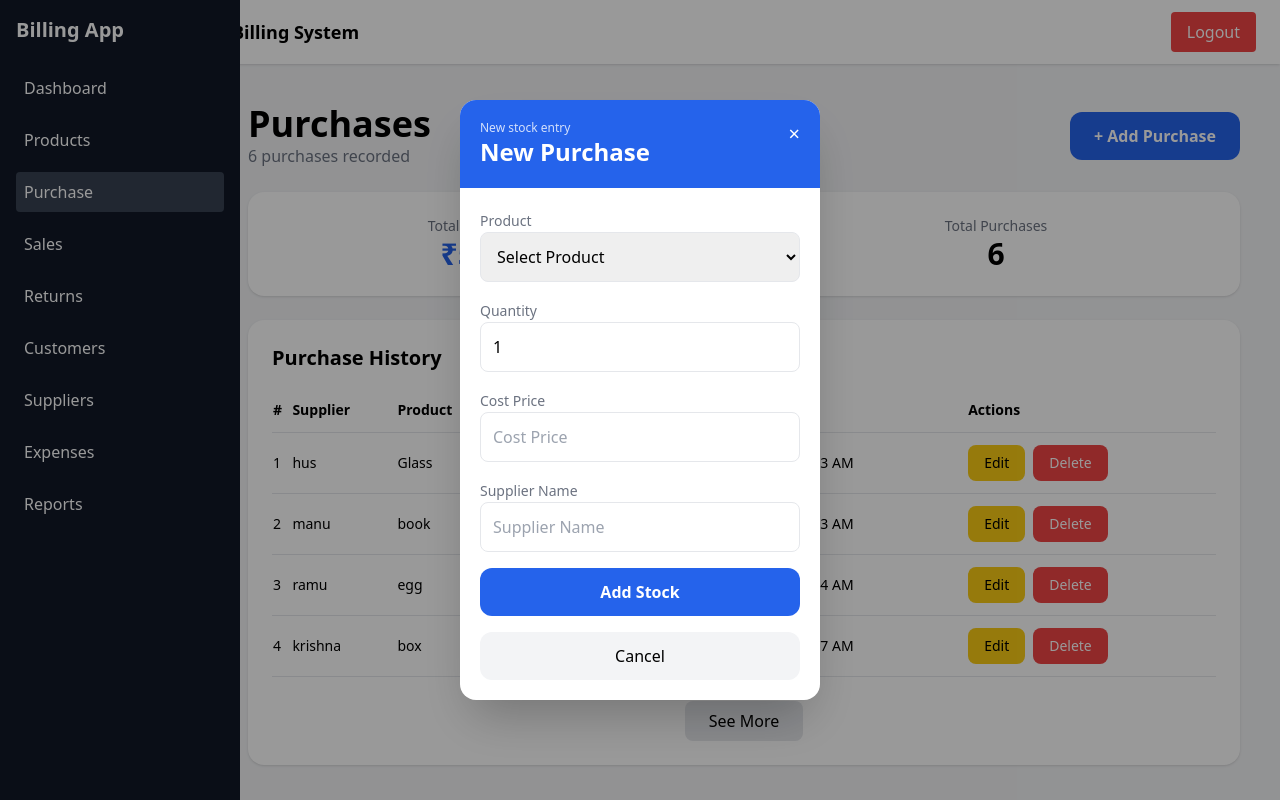
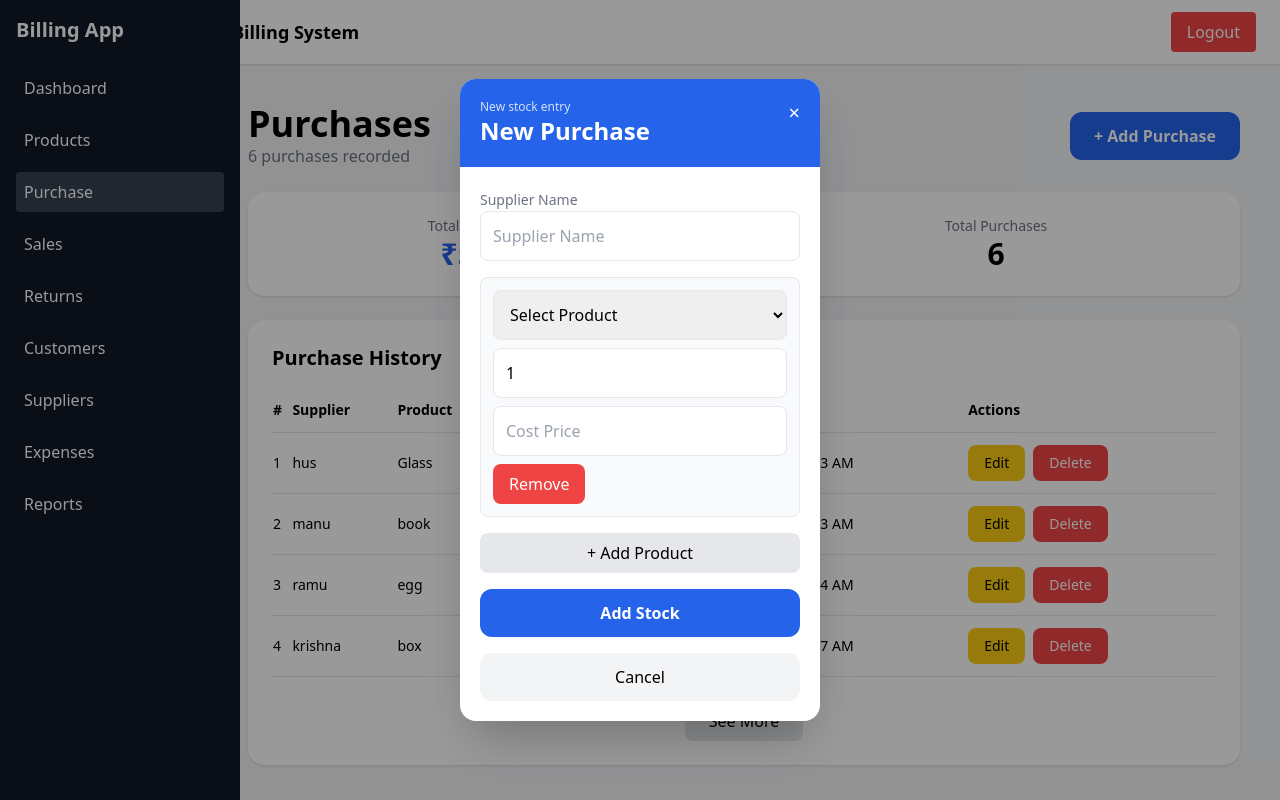
Before and after one commit to athirapattayil103-png/billing-system, a React (Vite) app: page /app/purchase in a window 1280 px wide. Both pictures are taken after a click on the button "+ Add Purchase". Built offline with nearby package versions, Linux system fonts and the light colour scheme; data requests are answered from the project's data file.

Commit message:
Update purchase multi

```diff
--- a/db.json
+++ b/db.json
@@ -7,14 +7,6 @@
     }
   ],
   "products": [
-    {
-      "id": "1",
-      "name": "Rice",
-      "price": 50,
-      "stock": 173,
-      "minStock": 10,
-      "category": "food"
-    },
     {
       "id": "d6d3",
       "name": "egg",
@@ -27,7 +19,7 @@
       "id": "cd9f",
       "name": "book",
       "price": 50,
-      "stock": 300,
+      "stock": 299,
       "minStock": 200,
       "category": "stationary"
     },
@@ -35,7 +27,7 @@
       "id": "1b27",
       "name": "pen",
       "price": 10,
-      "stock": 108,
+      "stock": 105,
       "minStock": 100,
       "category": "stationary"
     },
@@ -67,7 +59,7 @@
       "id": "37ee",
       "name": "water bottel",
       "price": 170,
-      "stock": 105,
+      "stock": 103,
       "minStock": 40,
       "category": "stationary"
     },
@@ -75,7 +67,7 @@
       "id": "3d7d",
       "name": "color pen",
       "price": 200,
-      "stock": 170,
+      "stock": 169,
       "minStock": 70,
       "category": "stationary"
     },
@@ -94,6 +86,14 @@
       "stock": 9,
       "minStock": 5,
       "category": "stationary"
+    },
+    {
+      "id": "f017",
+      "name": "Rice",
+      "price": 250,
+      "stock": 37,
+      "minStock": 20,
+      "category": "food"
     }
   ],
   "purchases": [
@@ -108,7 +108,7 @@
     },
     {
       "id": "98d0",
-      "productId": "1",
+      "productId": null,
       "productName": "Rice",
       "quantity": 90,
       "cost": 900,
@@ -203,24 +203,87 @@
       "date": "2026-04-27T06:49:28.487Z"
     },
     {
-      "id": "9a98",
+      "id": "7f01",
+      "invoiceNo": "INV-S-0001",
       "customer": "miya",
-      "productId": "645c",
-      "productName": "Glass",
-      "price": 100,
+      "items": [
+        {
+          "productId": "37ee",
+          "productName": "water bottel",
+          "price": 170,
+          "quantity": 2,
+          "subtotal": 340
+        },
+        {
+          "productId": "cd9f",
+          "productName": "book",
+          "price": 50,
+          "quantity": 1,
+          "subtotal": 50
+        },
+        {
+          "productId": "1b27",
+          "productName": "pen",
+          "price": 10,
+          "quantity": 3,
+          "subtotal": 30
+        }
+      ],
+      "productId": "37ee",
+      "productName": "3 items",
+      "price": 170,
       "quantity": 2,
-      "total": 200,
-      "date": "2026-05-11T04:31:48.273Z"
+      "total": 420,
+      "receivedAmount": 220,
+      "pending": 200,
+      "status": "Pending",
+      "date": "2026-05-11T07:08:28.400Z"
     },
     {
-      "id": "7ccf",
+      "id": "32a0",
+      "invoiceNo": "INV-S-0002",
       "customer": "hasna",
-      "productId": "645c",
-      "productName": "Glass",
-      "price": 100,
-      "quantity": 1,
-      "total": 100,
-      "date": "2026-05-11T04:38:53.937Z"
+      "items": [
+        {
+          "productId": "3d7d",
+          "productName": "color pen",
+          "price": 200,
+          "quantity": 2,
+          "subtotal": 400
+        }
+      ],
+      "productId": "3d7d",
+      "productName": "color pen",
+      "price": 200,
+      "quantity": 2,
+      "total": 400,
+      "receivedAmount": 350,
+      "pending": 50,
+      "status": "Pending",
+      "date": "2026-05-11T07:09:59.696Z"
+    },
+    {
+      "id": "17ca",
+      "invoiceNo": "INV-S-0003",
+      "customer": "priya",
+      "items": [
+        {
+          "productId": "f017",
+          "productName": "Rice",
+          "price": 250,
+          "quantity": 5,
+          "subtotal": 1250
+        }
+      ],
+      "productId": "f017",
+      "productName": "Rice",
+      "price": 250,
+      "quantity": 5,
+      "total": 1250,
+      "receivedAmount": 1000,
+      "pending": 250,
+      "status": "Pending",
+      "date": "2026-05-11T07:13:38.834Z"
     }
   ],
   "expenses": [
@@ -290,7 +353,7 @@
     {
       "id": "a59a",
       "type": "purchase",
-      "productId": "1",
+      "productId": null,
       "productName": "Rice",
       "qty": 18,
       "amount": 900,
@@ -328,6 +391,32 @@
       "total": 100,
       "type": "sale",
       "date": "2026-05-11T04:39:10.035Z"
+    },
+    {
+      "id": "28f2",
+      "type": "sale",
+      "invoiceNo": "INV-S-0002",
+      "saleId": "32a0",
+      "customer": "hasna",
+      "productId": "3d7d",
+      "productName": "color pen",
+      "qty": 1,
+      "amount": 200,
+      "reason": "-",
+      "date": "2026-05-11T07:10:38.626Z"
+    },
+    {
+      "id": "62e3",
+      "type": "sale",
+      "invoiceNo": "INV-S-0003",
+      "saleId": "17ca",
+      "customer": "priya",
+      "productId": "f017",
+      "productName": "Rice",
+      "qty": 2,
+      "amount": 500,
+      "reason": "-",
+      "date": "2026-05-11T07:16:24.953Z"
     }
   ]
 }
--- a/src/pages/Purchase.jsx
+++ b/src/pages/Purchase.jsx
@@ -12,14 +12,28 @@ const Purchase = () => {
   const [purchases, setPurchases] = useState([]);
   const [showModal, setShowModal] = useState(false);
   const [showAll, setShowAll] = useState(false);
+  // const [editId, setEditId] = useState(null);
+
+  // const [form, setForm] = useState({
+  //   productId: "",
+  //   quantity: 1,
+  //   cost: "",
+  //   supplier: "",
+  // });
+
+
+
   const [editId, setEditId] = useState(null);
 
-  const [form, setForm] = useState({
+const [supplier, setSupplier] = useState("");
+
+const [items, setItems] = useState([
+  {
     productId: "",
     quantity: 1,
     cost: "",
-    supplier: "",
-  });
+  },
+]);
 
   // FETCH DATA
   const fetchData = async () => {
@@ -39,92 +53,200 @@ const Purchase = () => {
   }, []);
 
   // HANDLE INPUT
-  const handleChange = (e) => {
-    setForm({
-      ...form,
-      [e.target.name]: e.target.value,
-    });
+  // const handleChange = (e) => {
+  //   setForm({
+  //     ...form,
+  //     [e.target.name]: e.target.value,
+  //   });
+  // };
+
+  const handleItemChange = (index, field, value) => {
+  const updated = [...items];
+  updated[index][field] = value;
+  setItems(updated);
+};
+
+const addItemRow = () => {
+  setItems([
+    ...items,
+    {
+      productId: "",
+      quantity: 1,
+      cost: "",
+    },
+  ]);
+};
+
+const removeItemRow = (index) => {
+  if (items.length === 1) return;
+  setItems(items.filter((_, i) => i !== index));
 };
 
   // EDIT
+
   const handleEdit = (item) => {
-    setForm({
+  setSupplier(item.supplier || "-");
+
+  if (item.items && item.items.length > 0) {
+    setItems(item.items);
+  } else {
+    setItems([
+      {
         productId: item.productId || "",
         quantity: item.quantity || 1,
         cost: item.cost || "",
-      supplier: item.supplier || "",
-    });
+      },
+    ]);
+  }
 
   setEditId(item.id);
   setShowModal(true);
 };
+  // const handleEdit = (item) => {
+  //   setForm({
+  //     productId: item.productId || "",
+  //     quantity: item.quantity || 1,
+  //     cost: item.cost || "",
+  //     supplier: item.supplier || "",
+  //   });
+
+  //   setEditId(item.id);
+  //   setShowModal(true);
+  // };
 
   // ADD / UPDATE PURCHASE
   const handleSubmit = async (e) => {
     e.preventDefault();
 
-    if (!form.productId || !form.quantity || !form.cost) {
-      toast.error("Fill all fields ❌");
+    // if (!form.productId || !form.quantity || !form.cost) {
+    //   toast.error("Fill all fields ❌");
+    //   return;
+    // }
+    if (!items.length) {
+  toast.error("Add at least one product ❌");
   return;
 }
 
+for (const item of items) {
+  if (!item.productId || !item.quantity || !item.cost) {
+    toast.error("Fill all item fields ❌");
+    return;
+  }
+}
+
     try {
+      const purchaseItems = items.map((item) => {
   const selectedProduct = products.find(
-        (p) => String(p.id) === String(form.productId)
+    (p) => String(p.id) === String(item.productId)
   );
 
   if (!selectedProduct) {
-        toast.error("Product not found ❌");
-        return;
+    throw new Error("Product not found");
   }
 
-      const quantity = Number(form.quantity);
-      const cost = Number(form.cost);
-      const total = quantity * cost;
+  return {
+    productId: selectedProduct.id,
+    productName: selectedProduct.name,
+    quantity: Number(item.quantity),
+    cost: Number(item.cost),
+    total: Number(item.quantity) * Number(item.cost),
+  };
+});
+
+const grandTotal = purchaseItems.reduce(
+  (sum, item) => sum + item.total,
+  0
+);
+      // const selectedProduct = products.find(
+      //   (p) => String(p.id) === String(form.productId)
+      // );
+
+      // if (!selectedProduct) {
+      //   toast.error("Product not found ❌");
+      //   return;
+      // }
+
+      // const quantity = Number(form.quantity);
+      // const cost = Number(form.cost);
+      // const total = quantity * cost;
 
       // UPDATE PRODUCT STOCK
+      // await axios.put(`${BASE_URL}/products/${selectedProduct.id}`, {
+      //   ...selectedProduct,
+      //   stock: Number(selectedProduct.stock) + quantity,
+      // });
+      for (const item of purchaseItems) {
+  const selectedProduct = products.find(
+    (p) => String(p.id) === String(item.productId)
+  );
+
   await axios.put(`${BASE_URL}/products/${selectedProduct.id}`, {
     ...selectedProduct,
-        stock: Number(selectedProduct.stock) + quantity,
+    stock: Number(selectedProduct.stock) + Number(item.quantity),
   });
+}
 
       // UPDATE PURCHASE
       if (editId) {
         await axios.put(`${BASE_URL}/purchases/${editId}`, {
   id: editId,
-          supplier: form.supplier || "-",
-          productId: selectedProduct.id,
-          productName: selectedProduct.name,
-          quantity,
-          cost,
-          total,
+  supplier: supplier || "-",
+  items: purchaseItems,
+  productName: `${purchaseItems.length} items`,
+  total: grandTotal,
   date: new Date().toISOString(),
 });
+        // await axios.put(`${BASE_URL}/purchases/${editId}`, {
+        //   id: editId,
+        //   supplier: form.supplier || "-",
+        //   productId: selectedProduct.id,
+        //   productName: selectedProduct.name,
+        //   quantity,
+        //   cost,
+        //   total,
+        //   date: new Date().toISOString(),
+        // });
 
         toast.success("Purchase Updated Successfully ✅");
       }
 
       // ADD PURCHASE
       else {
+        // await axios.post(`${BASE_URL}/purchases`, {
+        //   supplier: form.supplier || "-",
+        //   productId: selectedProduct.id,
+        //   productName: selectedProduct.name,
+        //   quantity,
+        //   cost,
+        //   total,
+        //   date: new Date().toISOString(),
+        // });
         await axios.post(`${BASE_URL}/purchases`, {
-          supplier: form.supplier || "-",
-          productId: selectedProduct.id,
-          productName: selectedProduct.name,
-          quantity,
-          cost,
-          total,
+  supplier: supplier || "-",
+  items: purchaseItems,
+  productName: `${purchaseItems.length} items`,
+  total: grandTotal,
   date: new Date().toISOString(),
 });
 
         toast.success("Purchase Added Successfully ✅");
       }
 
-      setForm({
+      // setForm({
+      //   productId: "",
+      //   quantity: 1,
+      //   cost: "",
+      //   supplier: "",
+      // });
+      setSupplier("");
+
+setItems([
+  {
     productId: "",
     quantity: 1,
     cost: "",
-        supplier: "",
-      });
+  },
+]);
 
       setEditId(null);
       setShowModal(false);
@@ -179,12 +301,21 @@ const Purchase = () => {
             setShowModal(true);
             setEditId(null);
 
-            setForm({
+            // setForm({
+            //   productId: "",
+            //   quantity: 1,
+            //   cost: "",
+            //   supplier: "",
+            // });
+            setSupplier("");
+
+setItems([
+  {
     productId: "",
     quantity: 1,
     cost: "",
-              supplier: "",
-            });
+  },
+]);
           }}
           className="bg-blue-600 hover:bg-blue-700 text-white px-6 py-3 rounded-xl font-semibold"
         >
@@ -350,7 +481,7 @@ const Purchase = () => {
               className="p-5 space-y-4"
             >
 
-              <div>
+              {/* <div>
                 <label className="text-sm text-gray-500">
                   Product
                 </label>
@@ -418,7 +549,80 @@ const Purchase = () => {
                   onChange={handleChange}
                   className="border p-3 rounded-lg w-full"
                 />
+              </div> */}
+              <div>
+  <label className="text-sm text-gray-500">
+    Supplier Name
+  </label>
+
+  <input
+    type="text"
+    placeholder="Supplier Name"
+    value={supplier}
+    onChange={(e) => setSupplier(e.target.value)}
+    className="border p-3 rounded-lg w-full"
+  />
 </div>
+
+<div className="space-y-3">
+  {items.map((item, index) => (
+    <div key={index} className="border rounded-lg p-3 bg-gray-50">
+
+      <select
+        value={item.productId}
+        onChange={(e) =>
+          handleItemChange(index, "productId", e.target.value)
+        }
+        className="border p-3 rounded-lg w-full mb-2"
+      >
+        <option value="">Select Product</option>
+
+        {products.map((product) => (
+          <option key={product.id} value={product.id}>
+            {product.name}
+          </option>
+        ))}
+      </select>
+
+      <input
+        type="number"
+        placeholder="Quantity"
+        value={item.quantity}
+        onChange={(e) =>
+          handleItemChange(index, "quantity", e.target.value)
+        }
+        className="border p-3 rounded-lg w-full mb-2"
+      />
+
+      <input
+        type="number"
+        placeholder="Cost Price"
+        value={item.cost}
+        onChange={(e) =>
+          handleItemChange(index, "cost", e.target.value)
+        }
+        className="border p-3 rounded-lg w-full mb-2"
+      />
+
+      <button
+        type="button"
+        onClick={() => removeItemRow(index)}
+        className="bg-red-500 text-white px-4 py-2 rounded-lg"
+      >
+        Remove
+      </button>
+
+    </div>
+  ))}
+</div>
+
+<button
+  type="button"
+  onClick={addItemRow}
+  className="w-full bg-gray-200 py-2 rounded-lg"
+>
+  + Add Product
+</button>
 
               <button className="w-full bg-blue-600 text-white py-3 rounded-xl font-semibold">
                 {editId ? "Update Purchase" : "Add Stock"}
```
Lines whose indentation alone changed are shown as unchanged.
